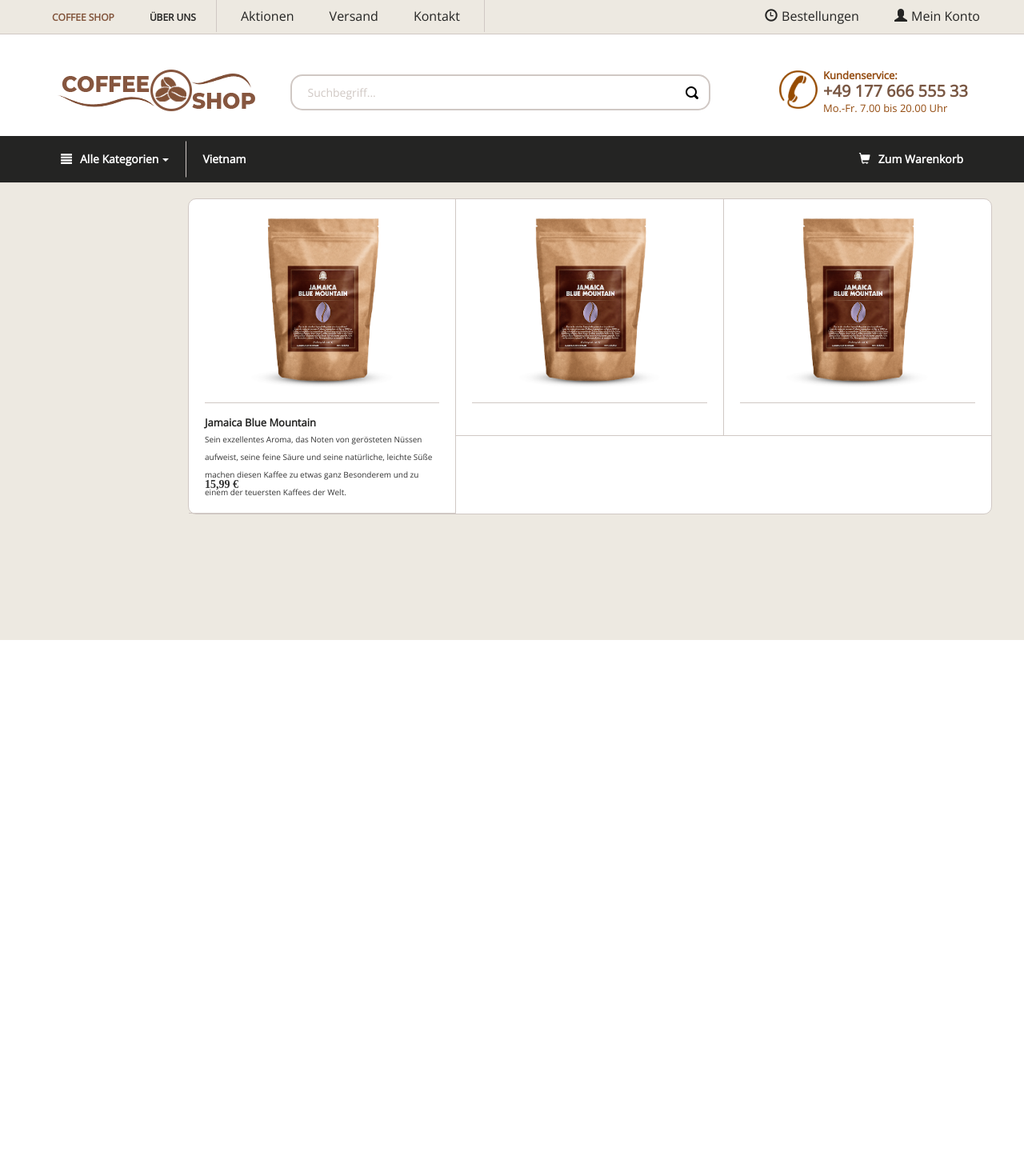
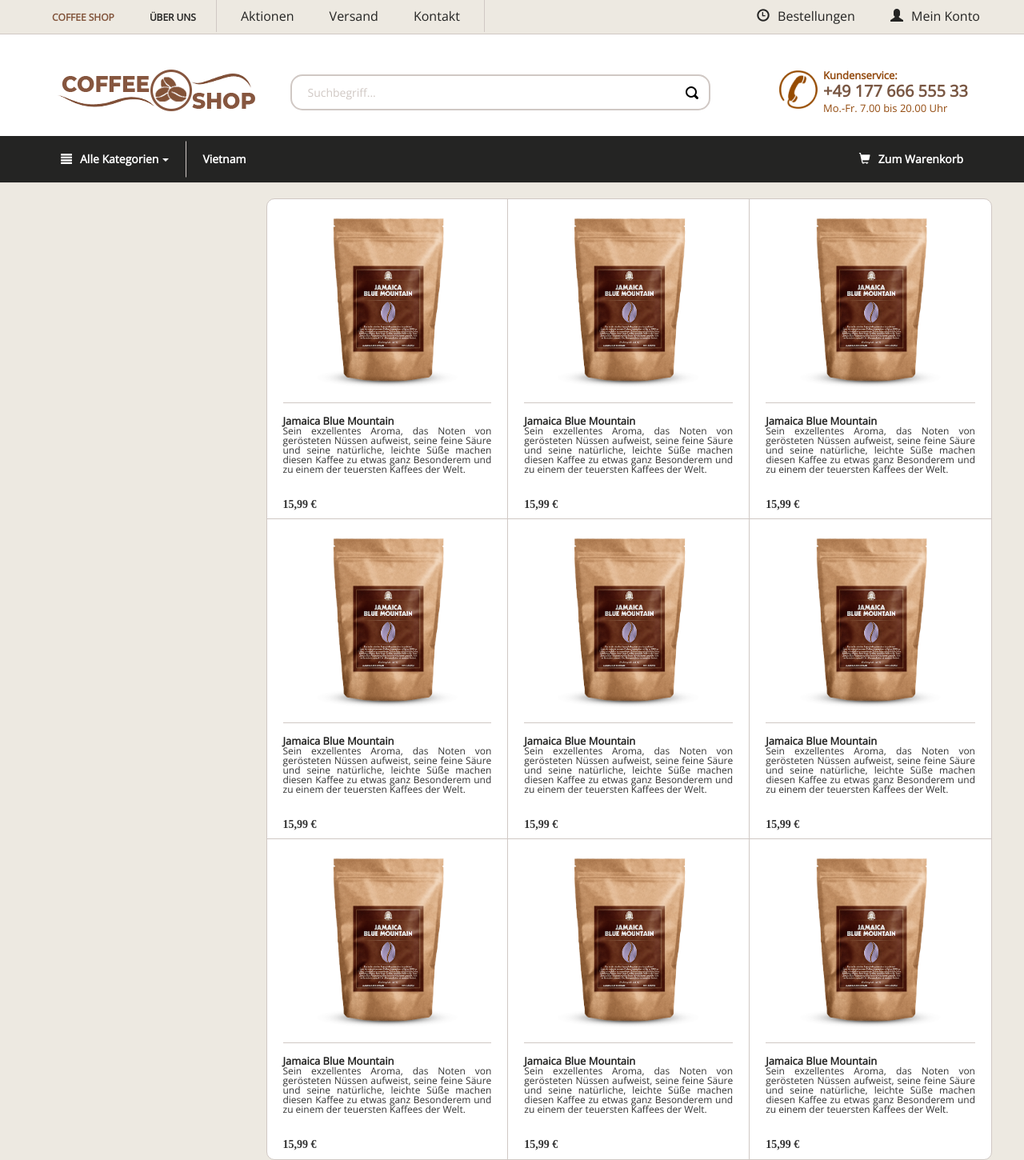
Before and after one commit to ivansmarchuk/CoffeeShop, a PHP site: page / in a window 1280 px wide. Shown: the whole page at 80% size. Before the commit the page ends 800 px from the top, so only its background shows below. Run offline with PHP 8.4, Linux system fonts and the light colour scheme; some web fonts are replaced.

Commit message:
added view icon

```diff
--- a/css/style.css
+++ b/css/style.css
@@ -152,7 +152,7 @@ a:hover, a:active, a:focus {
 }
 
 .glyphicon {
-    margin-right: 10px;
+    margin-right: 10px !important;
 }
 
 .caret {
@@ -199,43 +199,82 @@ a:hover, a:active, a:focus {
 }
 
 .product {
-   padding: 20px 20px 25px;
+    height: 400px;
+    padding: 20px 20px 25px;
     border-right: 1px solid #d0c8c4;
     border-bottom: 1px solid #d0c8c4;
 }
-.product:nth-child(3){border-right: none;}
 
-.product-img{
+.product:nth-child(3n) {
+    border-right: none;
+}
+
+.product:nth-last-child(1),
+.product:nth-last-child(2),
+.product:nth-last-child(3) {
+    border-bottom: none;
+}
+
+.product-img {
+    position: relative;
     text-align: center;
     height: 235px;
     border-bottom: 1px solid #d0c8c4;
     margin-bottom: 15px;
 
 }
-.product-img > img{
+
+.product-img:hover .review {
+    display: block;
+
+}
+
+.product-img > img {
     display: inline-block;
     height: auto;
     max-width: 100%;
 }
-.product-footer{
-    height: 75px;
+
+.product-footer {
+    height: 100px;
 }
+
 .product-footer h5 {
     font-size: 13px;
     font-weight: 600;
-    line-height: 18px;
     margin: 0;
 
 }
+
 .cat {
+    display: block;
+    text-align: justify;
+    line-height: 12px;
     color: #333333;
-    font-size: 10px;
+    font-size: 12px;
 
 }
-.price{
+
+.price {
     font-size: 14px;
-    font-weight: 900;
+    font-weight: 600;
     color: #333333;
     font-family: "Patua One";
 
 }
+
+.review {
+    display: none;
+    position: absolute;
+    top: 50%;
+    left: 50%;
+    z-index: 2;
+    margin: -25px 0 0 -50px;
+    width: 100px;
+    padding: 25px;
+    cursor: pointer;
+    color: #FFF;
+    background: rgba(0, 0, 0, 0.45);
+    border-radius: 8px;
+    text-align: center;
+}
--- a/index.html
+++ b/index.html
@@ -113,17 +113,18 @@
     <!--MAIN BODY-->
     <div class="container">
         <div class="row">
-            <div class="col-lg-2 sidebar"></div>
-            <div class="col-lg-10 content">
+            <div class="col-lg-3 sidebar"></div>
+            <div class="col-lg-9 content">
                 <div class="row product-wrap">
                     <div class="col-md-4 product">
                         <div class="product-img">
                             <a href="#"><img src="img/img.png" height="218" alt=""></a>
+                            <span class="glyphicon glyphicon-eye-open review"></span>
                         </div>
                         <div class="product-footer">
                             <h5>Jamaica Blue Mountain</h5>
                             <span class="cat">
-                                Sein exzellentes Aroma, das Noten von gerösteten Nüssen aufweist,
+                                 Sein exzellentes Aroma, das Noten von gerösteten Nüssen aufweist,
                                 seine feine Säure und seine natürliche, leichte Süße machen diesen Kaffee
                                 zu etwas ganz Besonderem und zu einem der teuersten Kaffees der Welt.
                             </span>
@@ -134,13 +135,116 @@
                         <div class="product-img">
                             <a href="#"><img src="img/img.png" height="218" alt=""></a>
                         </div>
+                        <div class="product-footer">
+                            <h5>Jamaica Blue Mountain</h5>
+                            <span class="cat">
+                                 Sein exzellentes Aroma, das Noten von gerösteten Nüssen aufweist,
+                                seine feine Säure und seine natürliche, leichte Süße machen diesen Kaffee
+                                zu etwas ganz Besonderem und zu einem der teuersten Kaffees der Welt.
+                            </span>
+                        </div>
+                        <span class="price">15,99 €</span>
                     </div>
                     <div class="col-md-4 product">
                         <div class="product-img">
                             <a href="#"><img src="img/img.png" height="218" alt=""></a>
                         </div>
+                        <div class="product-footer">
+                            <h5>Jamaica Blue Mountain</h5>
+                            <span class="cat">
+                                 Sein exzellentes Aroma, das Noten von gerösteten Nüssen aufweist,
+                                seine feine Säure und seine natürliche, leichte Süße machen diesen Kaffee
+                                zu etwas ganz Besonderem und zu einem der teuersten Kaffees der Welt.
+                            </span>
+                        </div>
+                        <span class="price">15,99 €</span>
+                    </div>
+                    <div class="col-md-4 product">
+                        <div class="product-img">
+                            <a href="#"><img src="img/img.png" height="218" alt=""></a>
+                        </div>
+                        <div class="product-footer">
+                            <h5>Jamaica Blue Mountain</h5>
+                            <span class="cat">
+                                 Sein exzellentes Aroma, das Noten von gerösteten Nüssen aufweist,
+                                seine feine Säure und seine natürliche, leichte Süße machen diesen Kaffee
+                                zu etwas ganz Besonderem und zu einem der teuersten Kaffees der Welt.
+                            </span>
+                        </div>
+                        <span class="price">15,99 €</span>
+                    </div>
+                    <div class="col-md-4 product">
+                        <div class="product-img">
+                            <a href="#"><img src="img/img.png" height="218" alt=""></a>
+                        </div>
+                        <div class="product-footer">
+                            <h5>Jamaica Blue Mountain</h5>
+                            <span class="cat">
+                                 Sein exzellentes Aroma, das Noten von gerösteten Nüssen aufweist,
+                                seine feine Säure und seine natürliche, leichte Süße machen diesen Kaffee
+                                zu etwas ganz Besonderem und zu einem der teuersten Kaffees der Welt.
+                            </span>
+                        </div>
+                        <span class="price">15,99 €</span>
+                    </div>
+                    <div class="col-md-4 product">
+                        <div class="product-img">
+                            <a href="#"><img src="img/img.png" height="218" alt=""></a>
+                        </div>
+                        <div class="product-footer">
+                            <h5>Jamaica Blue Mountain</h5>
+                            <span class="cat">
+                                 Sein exzellentes Aroma, das Noten von gerösteten Nüssen aufweist,
+                                seine feine Säure und seine natürliche, leichte Süße machen diesen Kaffee
+                                zu etwas ganz Besonderem und zu einem der teuersten Kaffees der Welt.
+                            </span>
+                        </div>
+                        <span class="price">15,99 €</span>
+                    </div>
+                    <div class="col-md-4 product">
+                        <div class="product-img">
+                            <a href="#"><img src="img/img.png" height="218" alt=""></a>
+                        </div>
+                        <div class="product-footer">
+                            <h5>Jamaica Blue Mountain</h5>
+                            <span class="cat">
+                                 Sein exzellentes Aroma, das Noten von gerösteten Nüssen aufweist,
+                                seine feine Säure und seine natürliche, leichte Süße machen diesen Kaffee
+                                zu etwas ganz Besonderem und zu einem der teuersten Kaffees der Welt.
+                            </span>
+                        </div>
+                        <span class="price">15,99 €</span>
+                    </div>
+                    <div class="col-md-4 product">
+                        <div class="product-img">
+                            <a href="#"><img src="img/img.png" height="218" alt=""></a>
+                        </div>
+                        <div class="product-footer">
+                            <h5>Jamaica Blue Mountain</h5>
+                            <span class="cat">
+                                 Sein exzellentes Aroma, das Noten von gerösteten Nüssen aufweist,
+                                seine feine Säure und seine natürliche, leichte Süße machen diesen Kaffee
+                                zu etwas ganz Besonderem und zu einem der teuersten Kaffees der Welt.
+                            </span>
+                        </div>
+                        <span class="price">15,99 €</span>
+                    </div>
+                    <div class="col-md-4 product">
+                        <div class="product-img">
+                            <a href="#"><img src="img/img.png" height="218" alt=""></a>
+                        </div>
+                        <div class="product-footer">
+                            <h5>Jamaica Blue Mountain</h5>
+                            <span class="cat">
+                                 Sein exzellentes Aroma, das Noten von gerösteten Nüssen aufweist,
+                                seine feine Säure und seine natürliche, leichte Süße machen diesen Kaffee
+                                zu etwas ganz Besonderem und zu einem der teuersten Kaffees der Welt.
+                            </span>
+                        </div>
+                        <span class="price">15,99 €</span>
+                    </div>
 
-                    </div>
+
                 </div>
             </div>
         </div>
```
